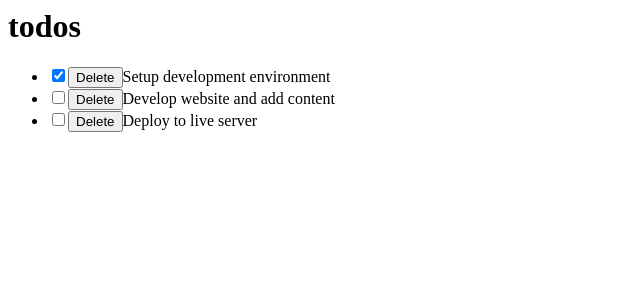
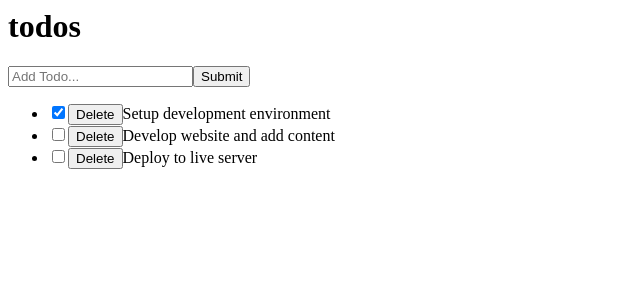
Before and after one commit to AckonSamuel/react-to-do-list-app, a React (Create React App) app: page / in a window 1280 px wide. Shown: the top 300 px of the page, without its empty margins (0-640 px from the left). Built offline with nearby package versions, Linux system fonts and the light colour scheme.

Commit message:
Call instance of InputTodo to render component

```diff
--- a/src/components/TodoContainer.js
+++ b/src/components/TodoContainer.js
@@ -53,6 +53,7 @@ class TodoContainer extends React.Component {
     return (
      <div>
        <Header />
+       <InputTodo />
        <TodosList
        todos = {this.state.todos}
        handleChangeProps={this.handleChange}
```
